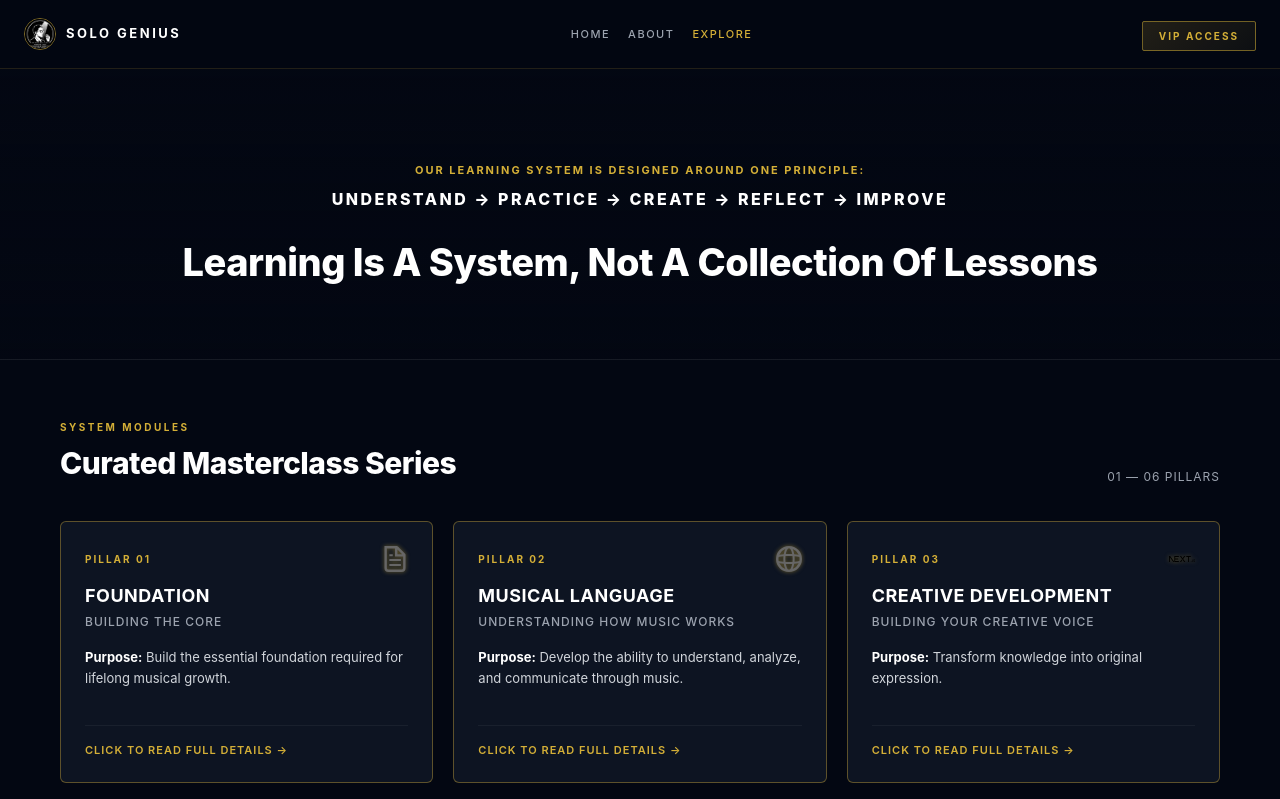
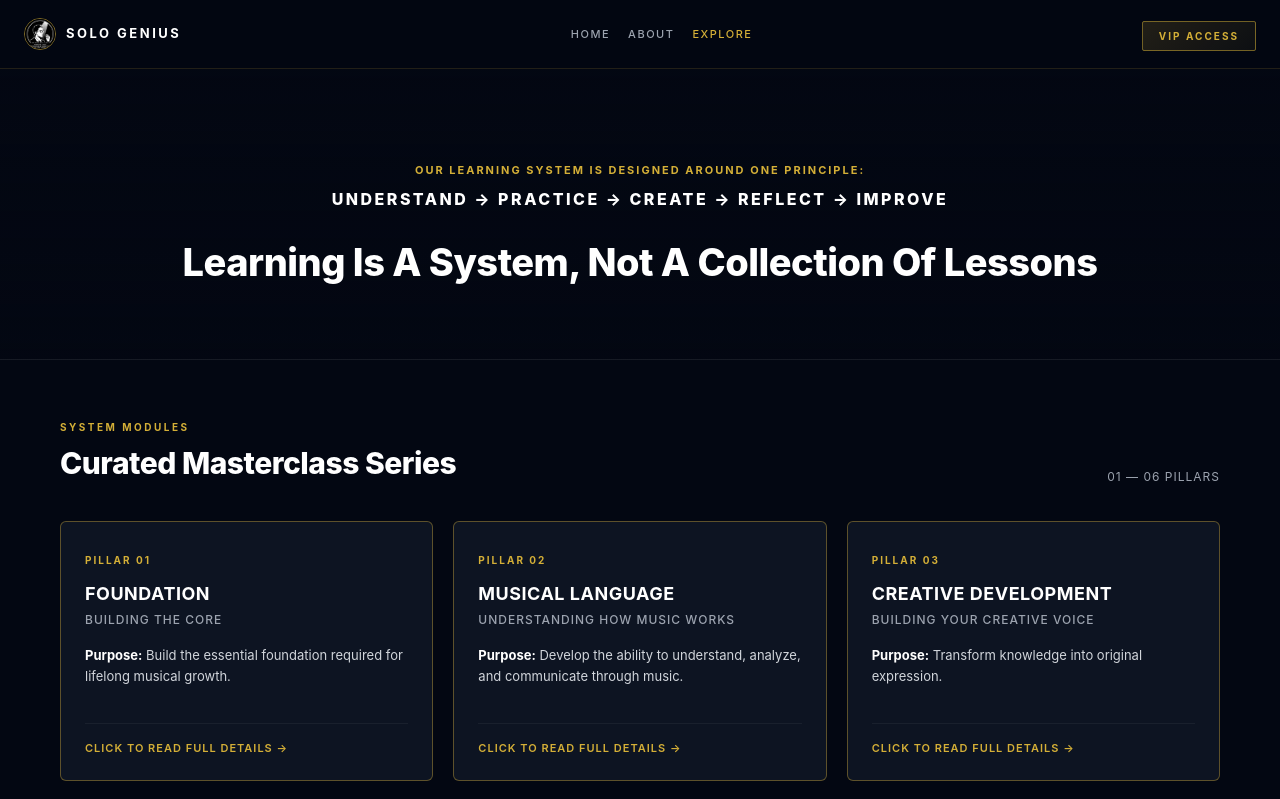
Before and after one commit to yangkarg35-ui/solo-genius, a Next.js app: page /explore in a window 1280 px wide. Shown: the top 799 px of the page. Built offline with nearby package versions, Linux system fonts and the light colour scheme.

Commit message:
Remove pillar thumbnail icons and revert to original layout

```diff
--- a/app/explore/page.tsx
+++ b/app/explore/page.tsx
@@ -10,7 +10,6 @@ export default function ExplorePage() {
       title: "FOUNDATION",
       subtitle: "Building The Core",
       purpose: "Build the essential foundation required for lifelong musical growth.",
-      icon: "/file.svg", // Pillar 1 အတွက် သက်ဆိုင်ရာ ပုံ
       includes: [
         "Music Fundamentals",
         "Technique",
@@ -26,7 +25,6 @@ export default function ExplorePage() {
       title: "MUSICAL LANGUAGE",
       subtitle: "Understanding How Music Works",
       purpose: "Develop the ability to understand, analyze, and communicate through music.",
-      icon: "/globe.svg", // Pillar 2 အတွက် သက်ဆိုင်ရာ ပုံ
       includes: [
         "Music Theory",
         "Rhythm",
@@ -44,7 +42,6 @@ export default function ExplorePage() {
       title: "CREATIVE DEVELOPMENT",
       subtitle: "Building Your Creative Voice",
       purpose: "Transform knowledge into original expression.",
-      icon: "/next.svg", // Pillar 3 အတွက် သက်ဆိုင်ရာ ပုံ
       includes: [
         "Creativity Framework",
         "Composition",
@@ -61,7 +58,6 @@ export default function ExplorePage() {
       title: "ARTISTIC MASTERY",
       subtitle: "Developing Your Craft",
       purpose: "Refine skills and develop personal artistic standards.",
-      icon: "/file.svg", // Pillar 4 အတွက် သက်ဆိုင်ရာ ပုံ
       includes: [
         "Advanced Technique",
         "Style Development",
@@ -78,7 +74,6 @@ export default function ExplorePage() {
       title: "CREATOR IDENTITY",
       subtitle: "Becoming The Person Behind The Work",
       purpose: "Develop the mindset and identity required for long-term creative success.",
-      icon: "/globe.svg", // Pillar 5 အတွက် သက်ဆိုင်ရာ ပုံ
       includes: [
         "Creative Philosophy",
         "Critical Thinking",
@@ -94,7 +89,6 @@ export default function ExplorePage() {
       title: "MASTERY",
       subtitle: "Systematic Execution & Growth",
       purpose: "Lock in rigorous daily systems, performance reviews, and long-term optimization.",
-      icon: "/next.svg", // Pillar 6 အတွက် သက်ဆိုင်ရာ ပုံ
       includes: [
         "Deliberate Practice",
         "Habit System",
@@ -237,16 +231,7 @@ export default function ExplorePage() {
                 boxSizing: "border-box"
               }}>
                 <div>
-                  {/* Pillar Top Header with Unique Pillar Icon */}
-                  <div style={{ display: "flex", justifyContent: "space-between", alignItems: "center", marginBottom: "8px" }}>
-                    <span style={{ color: "#D4AF37", fontSize: "10px", fontWeight: "700", letterSpacing: "2px" }}>{item.code}</span>
-                    <img
-                      src={item.icon}
-                      alt={item.title}
-                      style={{ width: "26px", height: "26px", objectFit: "contain", filter: "drop-shadow(0 0 2px rgba(212,175,55,0.5))" }}
-                    />
-                  </div>
-
+                  <span style={{ color: "#D4AF37", fontSize: "10px", fontWeight: "700", letterSpacing: "2px" }}>{item.code}</span>
                   <h3 style={{ fontSize: "18px", fontWeight: "700", margin: "10px 0 4px 0", color: "#ffffff", letterSpacing: "0.5px" }}>
                     {item.title}
                   </h3>
```
